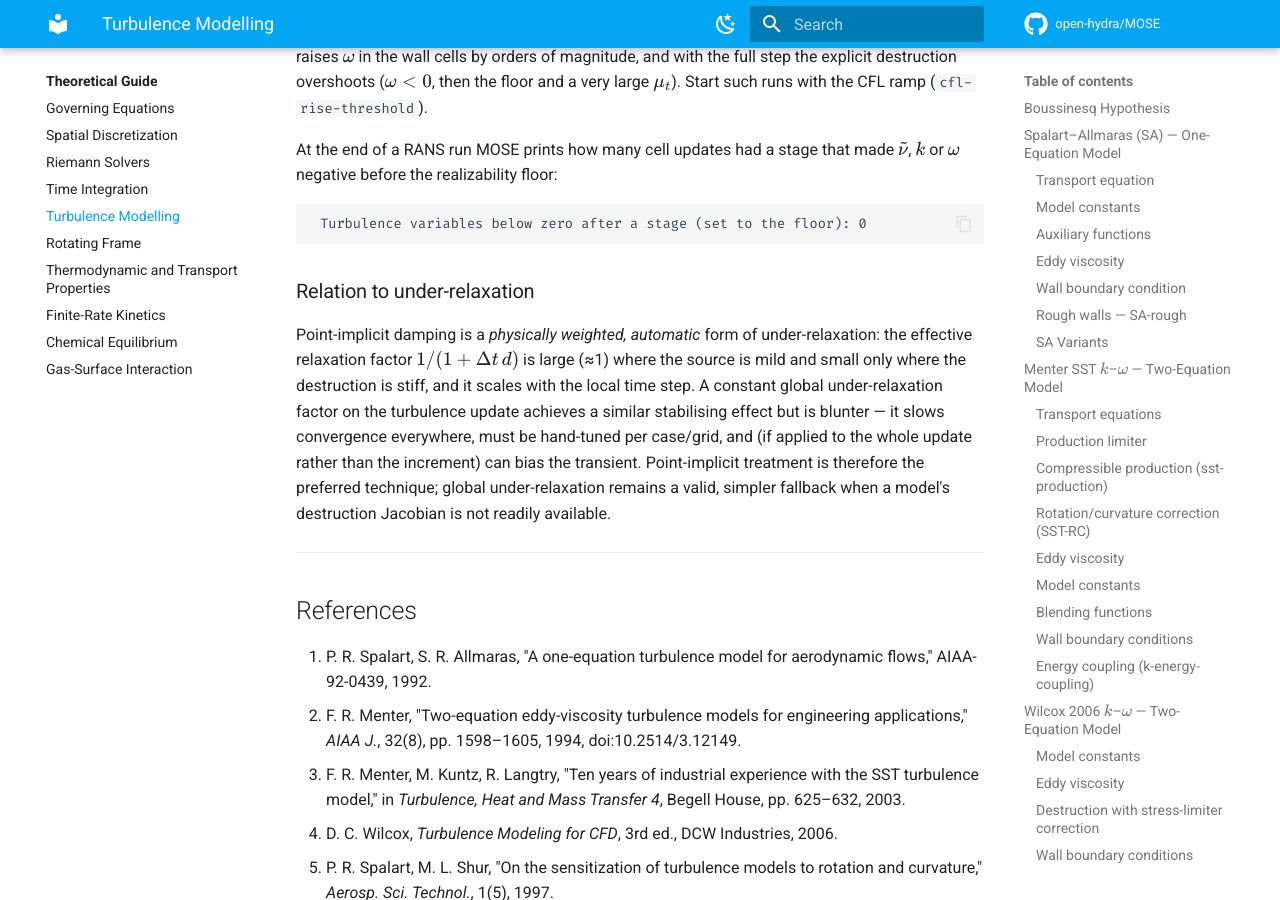
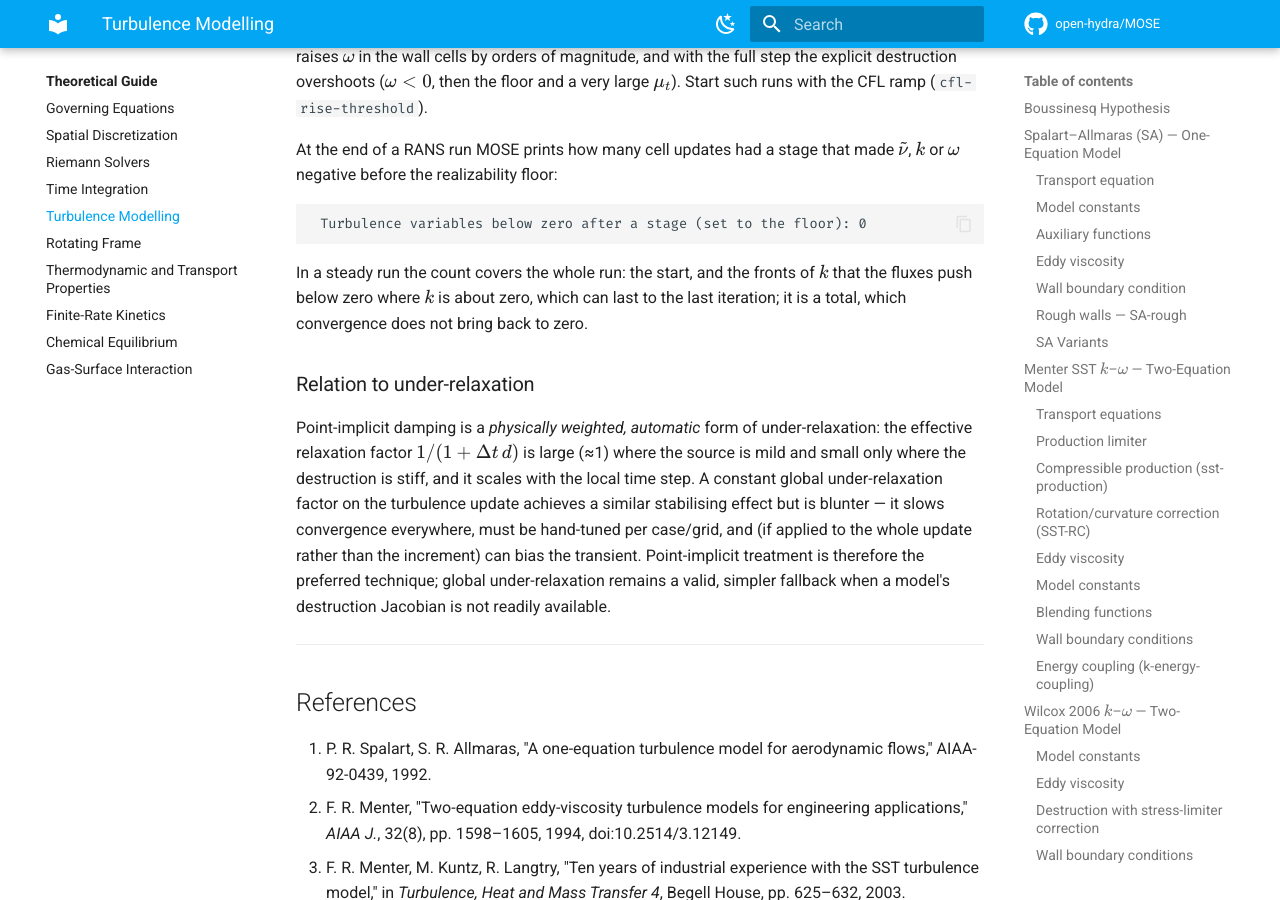
Before and after one commit to open-hydra/MOSE, an MkDocs documentation site: the page built from docs/theory/turbulence.md, in a window 1280 px wide and 900 px high, scrolled down 16272 px. Built offline with MkDocs 1.6.1 and Material for MkDocs 9.7.7, drawn with Linux system fonts in a browser that asks for light colours; comment, search, counter and statistics services are not loaded.

Commit message:
Docs: the count of negative turbulence values in a steady run
At the end of a RANS run MOSE prints how many stage updates made a
turbulence variable negative before the realizability floor
(docs/theory/turbulence.md). The page did not say what this count
covers in a steady run. Two sentences after the line it shows: the
count is a total over the run, with the start and the fronts of k that
the fluxes push below zero where k is about zero, which can last to
the last iteration and which convergence does not reset; then a
measured example.

Where the numbers come from: a steady SST run of a user's case, on top
of 278e3a3 before the rebase on main, of 15 000 iterations from its
initial state (cfl 1, vnn 0.3, RK3, MUSCL with the van Leer limiter,
HLLC, local time step, four threads). Its count at the end was 1 058
192. A build that logs each event where the counter counts it, with the
same condition, gave the same total, all of rho k and none of rho omega;
137 923 of them (13 %) in iterations 1 to 1000; 18 in each of the last
60 iterations, six cells at their three stages. At iteration 15 000
these six cells hold rho k = 1e-10, the floor, and mu_t/mu <= 1.2e-8
(bounded by rho (rho k)/(rho omega)/mu); they lie on the edge of a
turbulent layer. The logging build wrote the same residual history and
the same 22 solution files, byte for byte, as the plain one.

Why the fluxes: in a steady run the point-implicit factor
1/(1 + dt beta* omega) multiplies the whole increment of rho k, the
fluxes and the source (src/lib/physics/turbulence/Lib_SST.f90:233-239),
so the new value is (rho k - dt (R_f/V - P))/(1 + dt beta* omega),
with the production P >= 0 of the default sst-production =
incompressible (:188-207): the destruction cannot make it negative,
only the balance of the fluxes R_f can. With sst-production =
compressible the dilatation part of the production, -(2/3) rho k
div u (:209-213), is negative where the flow expands and can do so
too; the run above uses the default.

The guide only: no code and no test change, and no test reads this
page.

Co-Authored-By: Claude Opus 5.5 <noreply@anthropic.com>

````diff
--- a/docs/theory/turbulence.md
+++ b/docs/theory/turbulence.md
@@ -763,6 +763,10 @@ $\omega$ negative before the realizability floor:
  Turbulence variables below zero after a stage (set to the floor): 0
 ```
 
+In a steady run the count covers the whole run: the start, and the fronts of $k$ that the fluxes
+push below zero where $k$ is about zero, which can last to the last iteration; it is a total, which
+convergence does not bring back to zero.
+
 ### Relation to under-relaxation
 
 Point-implicit damping is a *physically weighted, automatic* form of
````
